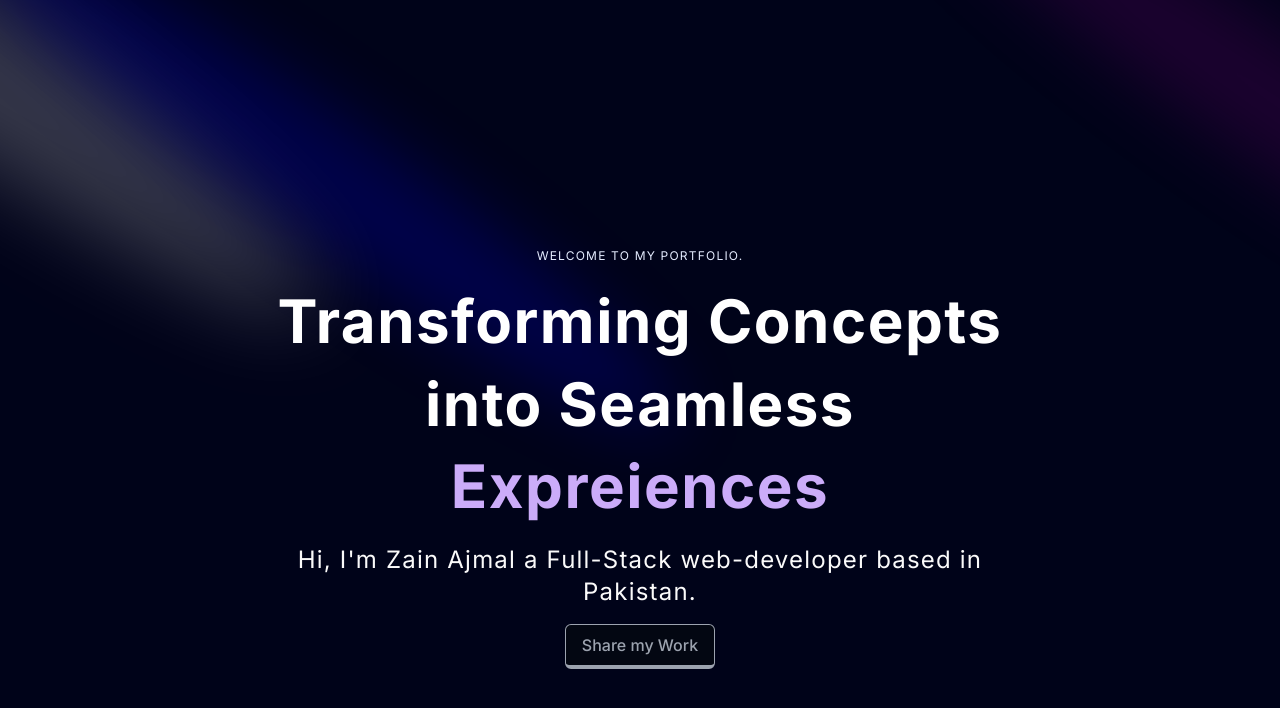
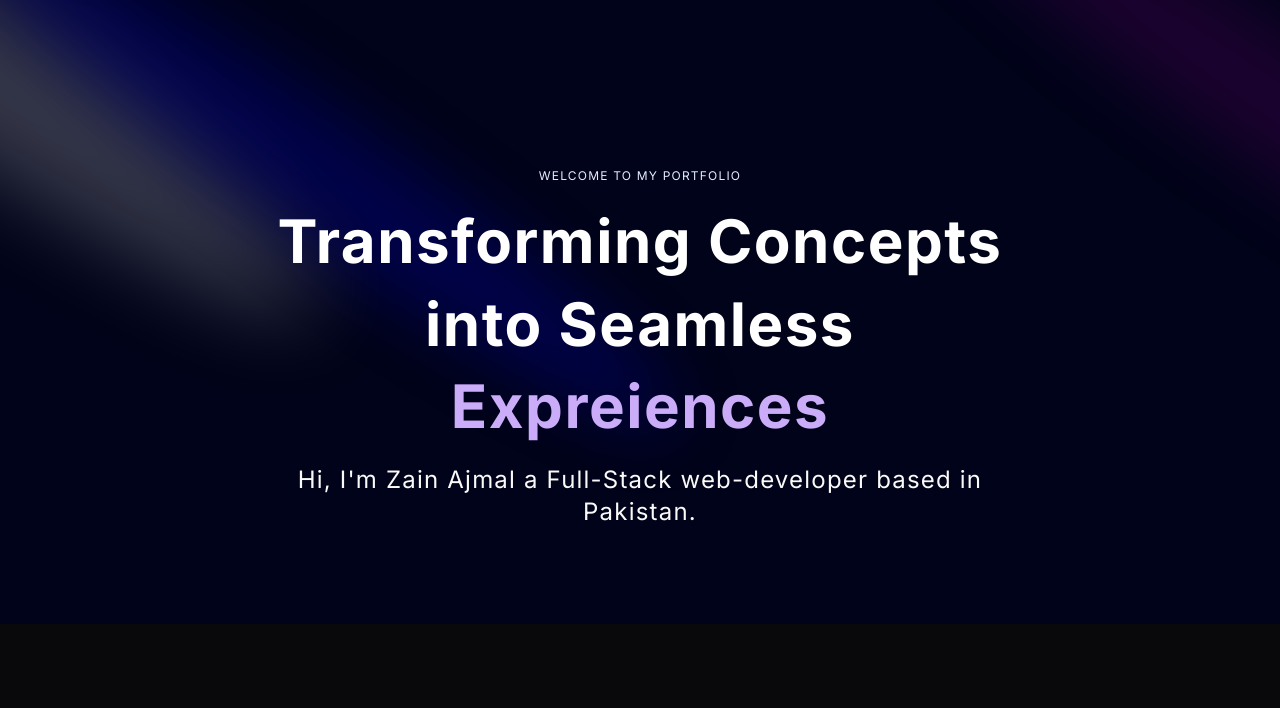
Before and after one commit to mahmoodhamd/portfolio, a Next.js app: page / in a window 1280 px wide. Shown: the top 708 px of the page. Built offline with nearby package versions, Linux system fonts and the light colour scheme.

Commit message:
new changes after height set

```diff
--- a/app/globals.css
+++ b/app/globals.css
@@ -1,6 +1,5 @@
 @tailwind base;
 @tailwind components;
-
 @tailwind utilities;
 
 @layer base {
--- a/app/page.tsx
+++ b/app/page.tsx
@@ -2,9 +2,8 @@ import Hero from "@/components/Hero";
 
 export default function Home() {
   return (
-  <main className="relative bg-black-100 flex justify-center items-center flex-col overflow-hidden
-  mx-auto sm:px-10 px-5">
-<div className="max-2-7xl w-full">
+    <main className="relative bg-black-100 flex justify-center items-center flex-col overflow-hidden mx-auto sm:px-10 px-5">
+      <div className="max-w-7xl w-full">
 
     <Hero/>
   </div>
--- a/app/styles.css
+++ b/app/styles.css
@@ -1,6 +1,6 @@
-
+/*
 /* this iss the custom button */
-.boton-elegante {
+ .boton-elegante {
     padding: 15px 30px;
     border: 2px solid #2c2c2c;
     background-color: #1a1a1a;
--- a/components/Hero.tsx
+++ b/components/Hero.tsx
@@ -12,12 +12,15 @@ function Hero() {
     <div className="pb-20 pt-36">Hero
 
     <div>
-        <Spotlight className="-top-40 -left-10
-       md:-left-32 md:-top-20 h-screen" fill="white" />
-       <Spotlight className="top-10 left-full h-[80vh]
-       w-[50vw]" fill="purple"/>
-       <Spotlight className="top-28 left-80 h-[80vh] w-[50vw]" fill="blue" />
-
+    <Spotlight
+          className="-top-40 -left-10 md:-left-32 md:-top-20 h-screen"
+          fill="white"
+        />
+        <Spotlight
+          className=" top-10 left-full h-[80vh] w-[50vw]"
+          fill="purple"
+        />
+        <Spotlight className=" top-28 left-80  h-[80vh] w-[50vw]" fill="blue" />
     </div>
 
     <div className="h-screen w-full dark:bg-black-100 bg-white  dark:bg-grid-white/[0.03] bg-grid-black/[0.2]  flex items-center justify-center
@@ -29,31 +32,28 @@ function Hero() {
        transparent_20%,black)]"/>
 
     </div>
-    <div className="flex justify-center relative my-20 z-10">
-      <div className='max-w-[89vw] md:max-w-2xl
-      lg:max-w-[60vw] flex flex-col items-center justify-center'>
-       <h2 className='uppercase tracking-widest text-xs text-center text-blue-100 max-w-80'>
-
-        Welcome to my portfolio.
-
-       </h2>
+    <div className="flex justify-center relative my-19 z-10">
+      <div className="max-w-[89vw] md:max-w-2xl
+      lg:max-w-[60vw] flex flex-col items-center justify-center">
+         <h2 className="uppercase tracking-widest text-xs text-center text-blue-100 max-w-80">
+           Welcome to my portfolio
+          </h2>
 
        <TextGenerateEffect
 
-        className="text-center text-[40px]
-        md:text-5xl lg:text-6xl"
+       className="text-center text-[40px]
+       md:text-5xl lg:text-6xl"
         words="Transforming Concepts into Seamless Expreiences"
-
        />
        <p className="text-center md:tracking-wider mb-4 text-sm md:text-lg lg:text-2xl">
         Hi, I&apos;m Zain Ajmal a Full-Stack web-developer based
         in Pakistan.
        </p>
 
-       <a href='#about' className="bg-gray-950 text-gray-400 border border-gray-400 border-b-4 font-medium overflow-hidden relative px-4 py-2 rounded-md hover:brightness-150 hover:border-t-4 hover:border-b active:opacity-75 outline-none duration-300 group">
+       {/* <a href='#about' className="bg-gray-950 text-gray-400 border border-gray-400 border-b-4 font-medium overflow-hidden relative px-4 py-2 rounded-md hover:brightness-150 hover:border-t-4 hover:border-b active:opacity-75 outline-none duration-300 group">
         <span className="bg-gray-400 shadow-gray-400 absolute -top-[150%] left-0 inline-flex w-80 h-[5px] rounded-md opacity-50 group-hover:top-[150%] duration-500 shadow-[0_0_10px_10px_rgba(0,0,0,0.3)]"></span>
          Share my Work
-        </a>
+        </a> */}
 
      </div>
       </div>
--- a/components/ui/TextGenerateEffect.tsx
+++ b/components/ui/TextGenerateEffect.tsx
@@ -20,7 +20,7 @@ export const TextGenerateEffect = ({
       },
       {
         duration: 2,
-        delay: stagger(0.4),
+        delay: stagger(0.2),
       }
     );
   }, [scope.current]);
@@ -32,7 +32,8 @@ export const TextGenerateEffect = ({
           return (
             <motion.span
               key={word + idx}
-              className={`${idx>3 ? 'text-purple' : 'dark:text-white text-black'} opacity-0`}
+              className={`${idx>3 ? 'text-purple':'dark:text-white'}
+              text-black opacity-0`}
             >
               {word}{" "}
             </motion.span>
@@ -45,7 +46,8 @@ export const TextGenerateEffect = ({
   return (
     <div className={cn("font-bold", className)}>
       <div className="my-4">
-        <div className=" dark:text-white text-black  leading-snug tracking-wide">
+      <div className="flex justify-center items-center h-full dark:text-white  text-black leading-snug tracking-wide">
+
           {renderWords()}
         </div>
       </div>
--- a/tailwind.config.ts
+++ b/tailwind.config.ts
@@ -1,5 +1,5 @@
 import type { Config } from "tailwindcss";
-// coming this code from the aceternity
+
 const svgToDataUri = require("mini-svg-data-uri");
 
 const colors = require("tailwindcss/colors");
```
